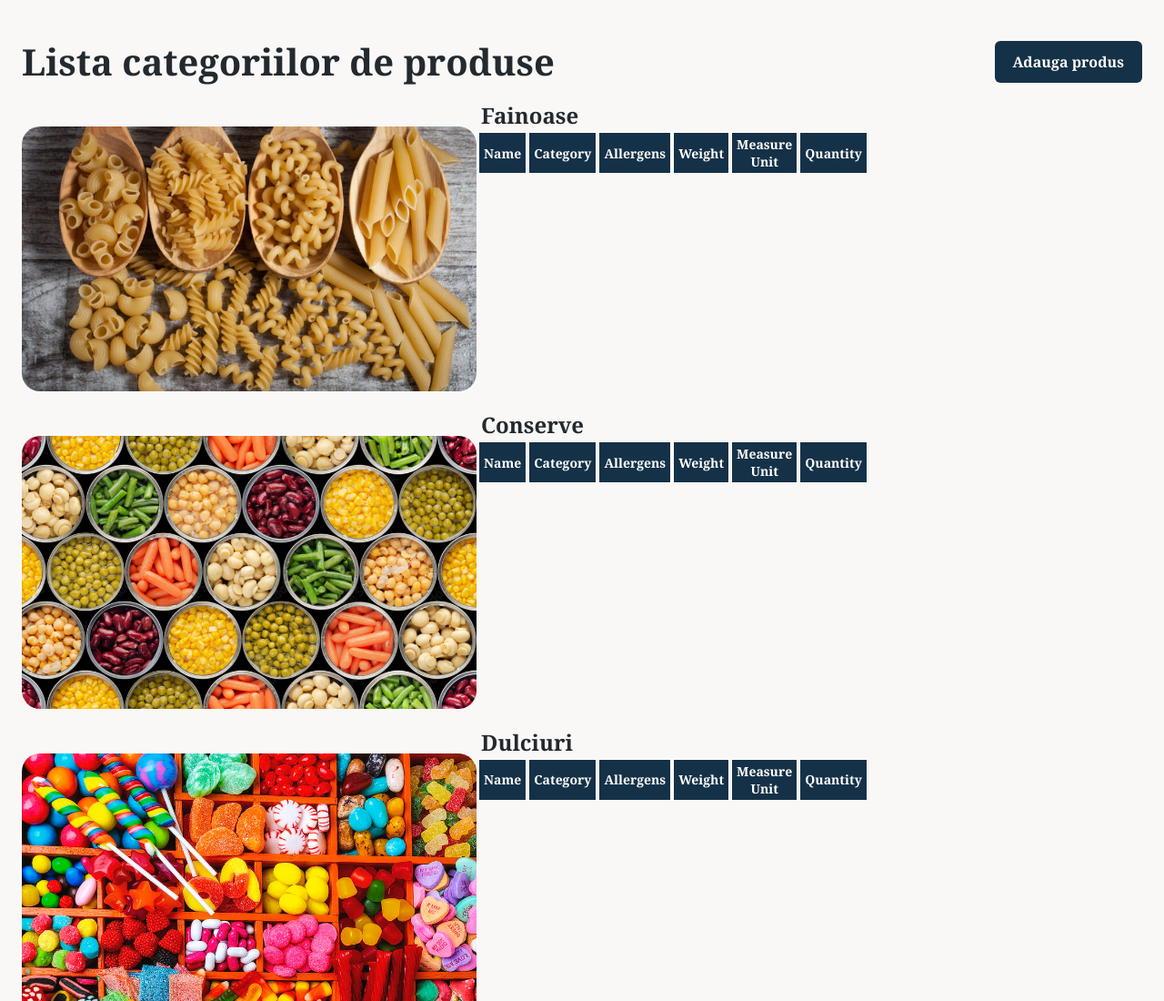
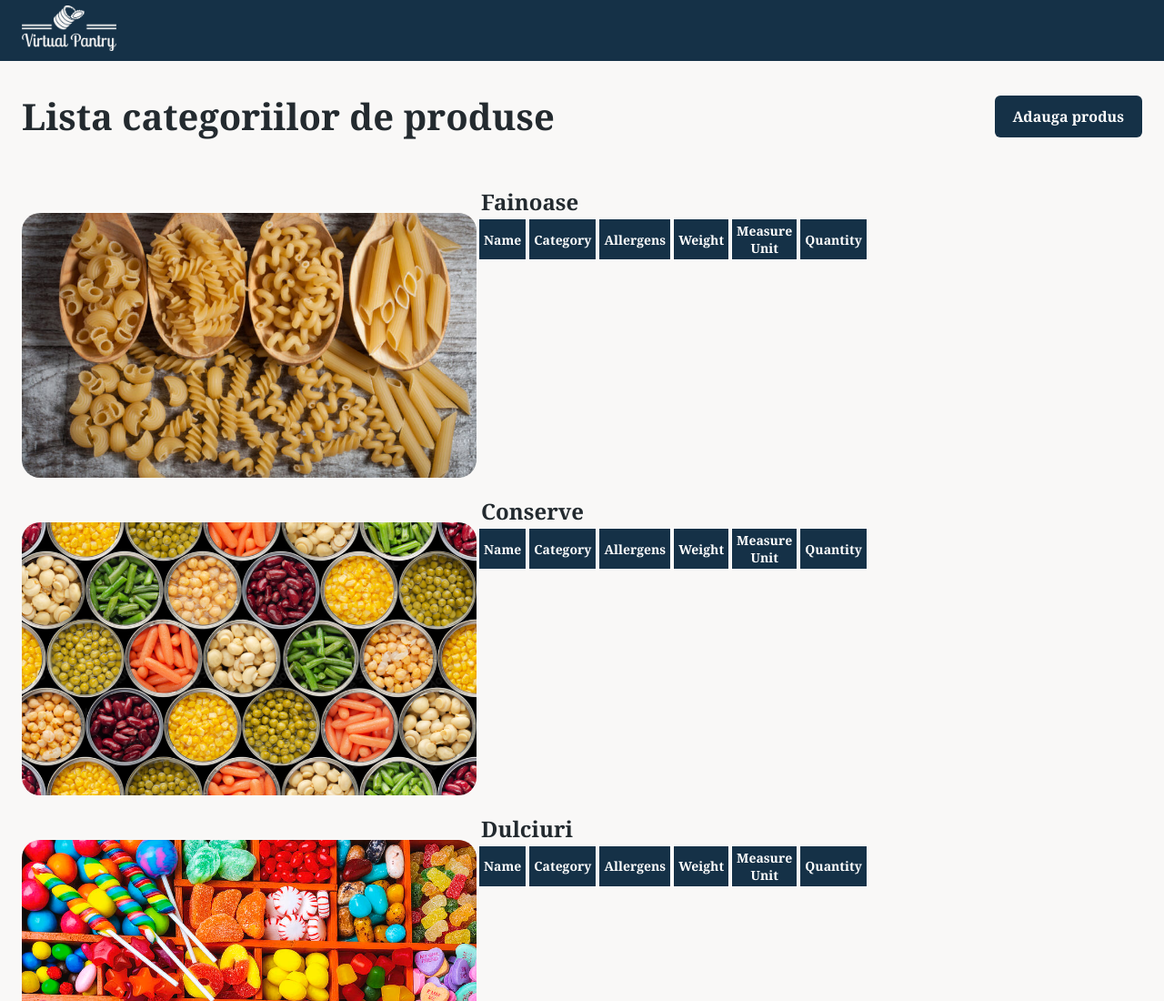
Before and after one commit to fioip/organizare-camara, a website built with webpack: page src/index.html in a window 1280 px wide. Shown: the top 1100 px of the page at 91% size. Built offline with nearby package versions, Linux system fonts and the light colour scheme; files whose address does not match are found by name.

Commit message:
added favicon, logo and header

```diff
--- a/src/index.html
+++ b/src/index.html
@@ -5,10 +5,19 @@
     <meta http-equiv="X-UA-Compatible" content="IE=edge" />
     <meta name="viewport" content="width=device-width, initial-scale=1.0" />
     <title>Camara Virtuala</title>
-
+    <link
+      rel="icon"
+      type="image/x-icon"
+      sizes="16x16"
+      href="./assets/favicon.png"
+    />
     <!-- <link rel="website icon" type="png" href="" /> -->
   </head>
   <body>
+    <header>
+      <div class="header"><img src="./assets/virtual-pantry-logo.png" /></div>
+    </header>
+    <div class="main">
       <div class="page-title-section">
         <h1>Lista categoriilor de produse</h1>
         <button data-modal="modal">Adauga produs</button>
@@ -73,5 +82,6 @@
           <h2 class="card-title">Condimente</h2>
         </div>
       </div>
+    </div>
   </body>
 </html>
--- a/src/style.css
+++ b/src/style.css
@@ -4,9 +4,26 @@
   font-family: Georgia, "Times New Roman", Times, serif;
 }
 
+.header {
+  position: absolute;
+  right: 0;
+  left: 0;
+  top: 0;
+  padding: 6px 24px;
+  background-color: #153147;
+}
+
+.header img {
+  max-height: 50px;
+}
+
+.main {
+  padding: 100px 0;
+  margin: 0 auto;
+  max-width: 1400px;
+}
+
 body {
-  max-width: 1400px;
-  margin: 40px auto;
   padding: 0 24px;
   background: #f9f8f7;
 }
@@ -44,6 +61,7 @@ button:hover {
   display: flex;
   align-items: center;
   justify-content: space-between;
+  margin-bottom: 50px;
 }
 
 /* Modal */
```
Also changed, not shown: src/assets/favicon.png (added), src/assets/virtual-pantry-logo.png (added). Lines whose indentation alone changed are shown as unchanged.
